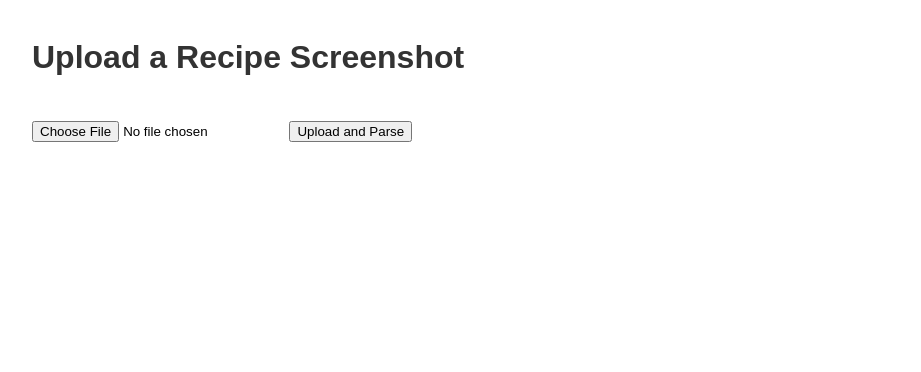
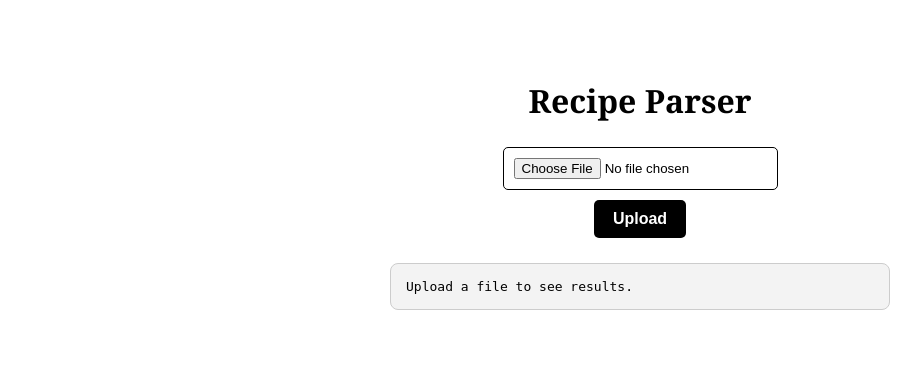
Before and after one commit to leahcschatz/RecipeHelper, a Flask app: page / in a window 1280 px wide. Shown: the top 372 px of the page, without its empty margins (0-921 px from the left). Run offline with Flask 3, Linux system fonts and the light colour scheme.

Commit message:
cleaned up instruction steps & spinner when uploading file

```diff
--- a/app.py
+++ b/app.py
@@ -6,6 +6,7 @@ import pytesseract
 from dotenv import load_dotenv
 import os, openai
 import unicodedata
+import re
 
 app = Flask(__name__)
 load_dotenv()  # loads .env file
@@ -79,6 +80,13 @@ def process_file():
             "instructions": []
         }
 
+    cleaned_steps = []
+    for step in recipe_data["instructions"]:
+        cleaned = re.sub(r"^\s*\d+\.\s*", "", step)  # removes "1. " at start
+        cleaned_steps.append(cleaned)
+
+    recipe_data["instructions"] = cleaned_steps
+
     return render_template("recipe.html", recipe=recipe_data)
 
 
--- /dev/null
+++ b/static/upload.css
@@ -0,0 +1,98 @@
+/* Body and container */
+body {
+    font-family: "Georgia", serif;
+    background: #fff;
+    color: #000;
+    display: flex;
+    justify-content: center;
+    padding: 50px 20px;
+  }
+
+  .upload-container {
+    max-width: 500px;
+    width: 100%;
+    text-align: center;
+  }
+
+  /* Header */
+  h1 {
+    font-size: 2rem;
+    margin-bottom: 25px;
+  }
+
+  /* Form and buttons */
+  form {
+    display: flex;
+    flex-direction: column;
+    align-items: center;
+    gap: 10px;
+  }
+
+  input[type="file"] {
+    padding: 10px;
+    border: 1px solid #000;
+    border-radius: 5px;
+    cursor: pointer;
+  }
+
+  #file-name {
+    font-size: 0.9rem;
+    margin-top: 5px;
+    color: #555;
+  }
+
+  .upload-btn {
+    padding: 10px 25px;
+    border: 1px solid #000;
+    background: #fff;
+    color: #000;
+    cursor: pointer;
+    border-radius: 5px;
+    font-weight: bold;
+    transition: all 0.2s;
+  }
+
+  .upload-btn:hover {
+    background: #000;
+    color: #fff;
+  }
+
+  /* Result area */
+  #result {
+    margin-top: 25px;
+    background: #f3f3f3;
+    padding: 15px;
+    border-radius: 8px;
+    white-space: pre-wrap;
+    text-align: left;
+    border: 1px solid #ccc;
+  }
+
+  .upload-btn {
+    background-color: black;
+    color: white;
+    border: none;
+    padding: 0.6rem 1.2rem;
+    font-size: 1rem;
+    cursor: pointer;
+    display: inline-flex;
+    align-items: center;
+    gap: 0.5rem;
+    border-radius: 5px;
+    transition: background 0.2s;
+  }
+
+  .upload-btn:hover {
+    background-color: #333;
+  }
+
+  .spinner {
+    display: inline-block;
+    animation: spin 1s linear infinite;
+    font-size: 1rem;
+  }
+
+  @keyframes spin {
+    0% { transform: rotate(0deg); }
+    100% { transform: rotate(360deg); }
+  }
--- /dev/null
+++ b/static/upload.js
@@ -0,0 +1,53 @@
+document.addEventListener("DOMContentLoaded", () => {
+    const form = document.getElementById("image-form");
+    const fileInput = form.querySelector("input[name='file']");
+    const spinner = document.getElementById("spinner");
+    const buttonText = document.getElementById("button-text");
+    const uploadBtn = form.querySelector(".upload-btn");
+
+    fileInput.addEventListener("change", () => {
+      console.log(fileInput.files.length ? fileInput.files[0].name : "No file chosen");
+    });
+
+    form.onsubmit = async (e) => {
+      e.preventDefault();
+
+      if (!fileInput.files.length) {
+        alert("Please choose a file first");
+        return;
+      }
+
+      const formData = new FormData();
+      formData.append("file", fileInput.files[0]);
+
+      try {
+        spinner.style.display = "inline-block";
+        buttonText.textContent = "Uploading...";
+        uploadBtn.disabled = true;
+
+        const res = await fetch("/process_file", {
+          method: "POST",
+          body: formData,
+        });
+
+        spinner.style.display = "none";
+        uploadBtn.disabled = false;
+        buttonText.textContent = "Upload";
+
+        if (!res.ok) {
+          alert(`Upload failed: ${res.statusText}`);
+          return;
+        }
+
+        const html = await res.text();
+        document.open();
+        document.write(html);
+        document.close();
+      } catch (err) {
+        spinner.style.display = "none";
+        uploadBtn.disabled = false;
+        buttonText.textContent = "Upload";
+        alert(`Upload error: ${err}`);
+      }
+    };
+  });
--- a/templates/index.html
+++ b/templates/index.html
@@ -1,23 +1,25 @@
 <!DOCTYPE html>
-<html>
-  <head>
-    <title>Recipe Image Parser</title>
-    <style>
-      body {
-        font-family: sans-serif;
-        margin: 2rem;
-        max-width: 600px;
-        line-height: 1.6;
-      }
-      h1 { color: #333; }
-      input, button { margin-top: 1rem; }
-    </style>
-  </head>
-  <body>
-    <h1>Upload a Recipe Screenshot</h1>
-    <form action="/process_file" method="post" enctype="multipart/form-data">
-        <input type="file" name="file" accept="image/*,.pdf" required>
-        <button type="submit">Upload and Parse</button>
+<html lang="en">
+<head>
+  <meta charset="UTF-8">
+  <title>Recipe Parser</title>
+  <link rel="stylesheet" href="{{ url_for('static', filename='upload.css') }}">
+</head>
+<body>
+  <div class="upload-container">
+    <h1>Recipe Parser</h1>
+
+    <form id="image-form" enctype="multipart/form-data">
+      <input type="file" name="file" accept="image/*,.pdf" required>
+      <button class="upload-btn" type="submit">
+        <span id="button-text">Upload</span>
+        <span id="spinner" class="spinner" style="display:none;">⏳</span>
+      </button>
     </form>
-  </body>
+
+    <pre id="result">Upload a file to see results.</pre>
+  </div>
+
+  <script src="{{ url_for('static', filename='upload.js') }}"></script>
+</body>
 </html>
```
